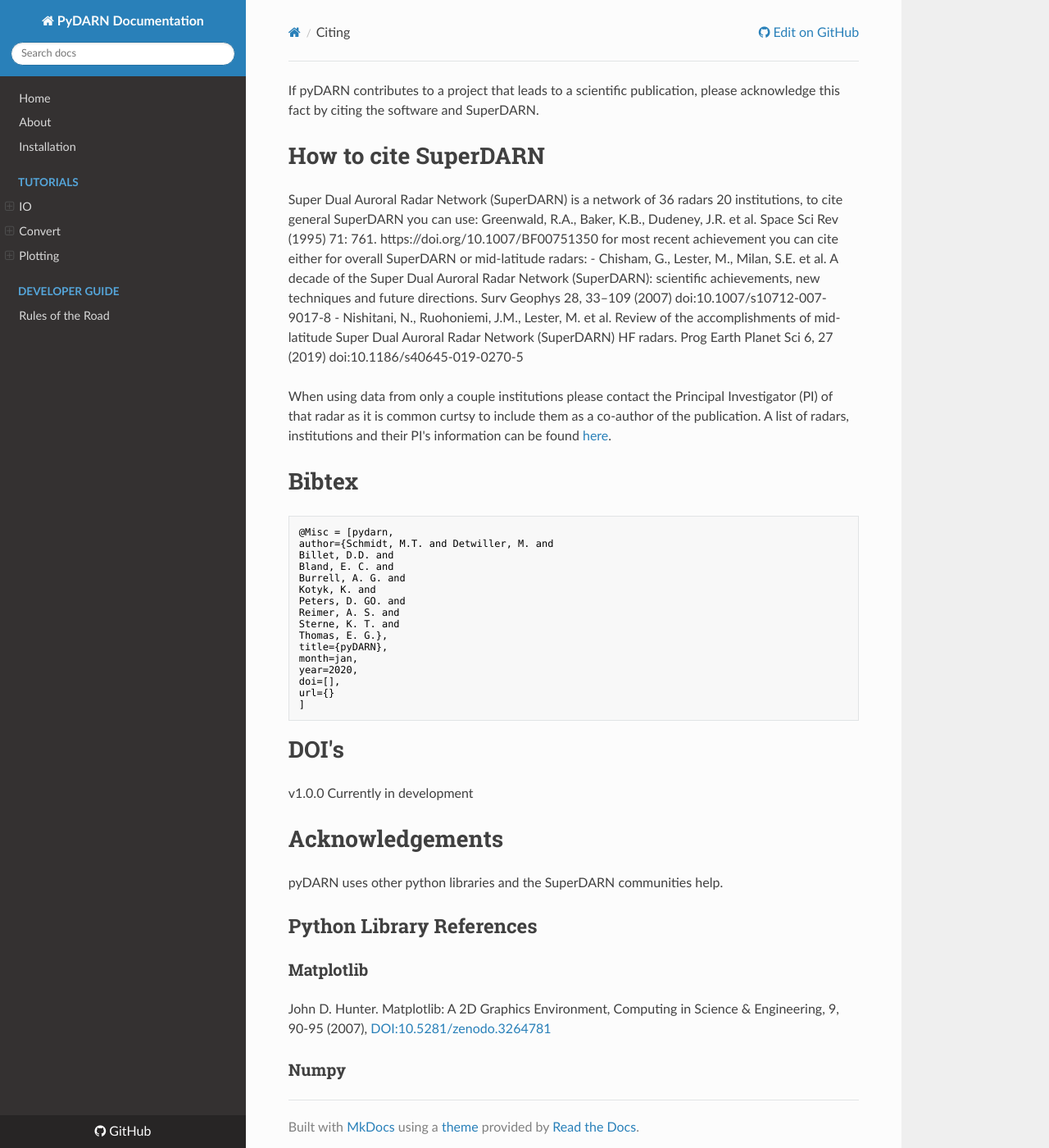
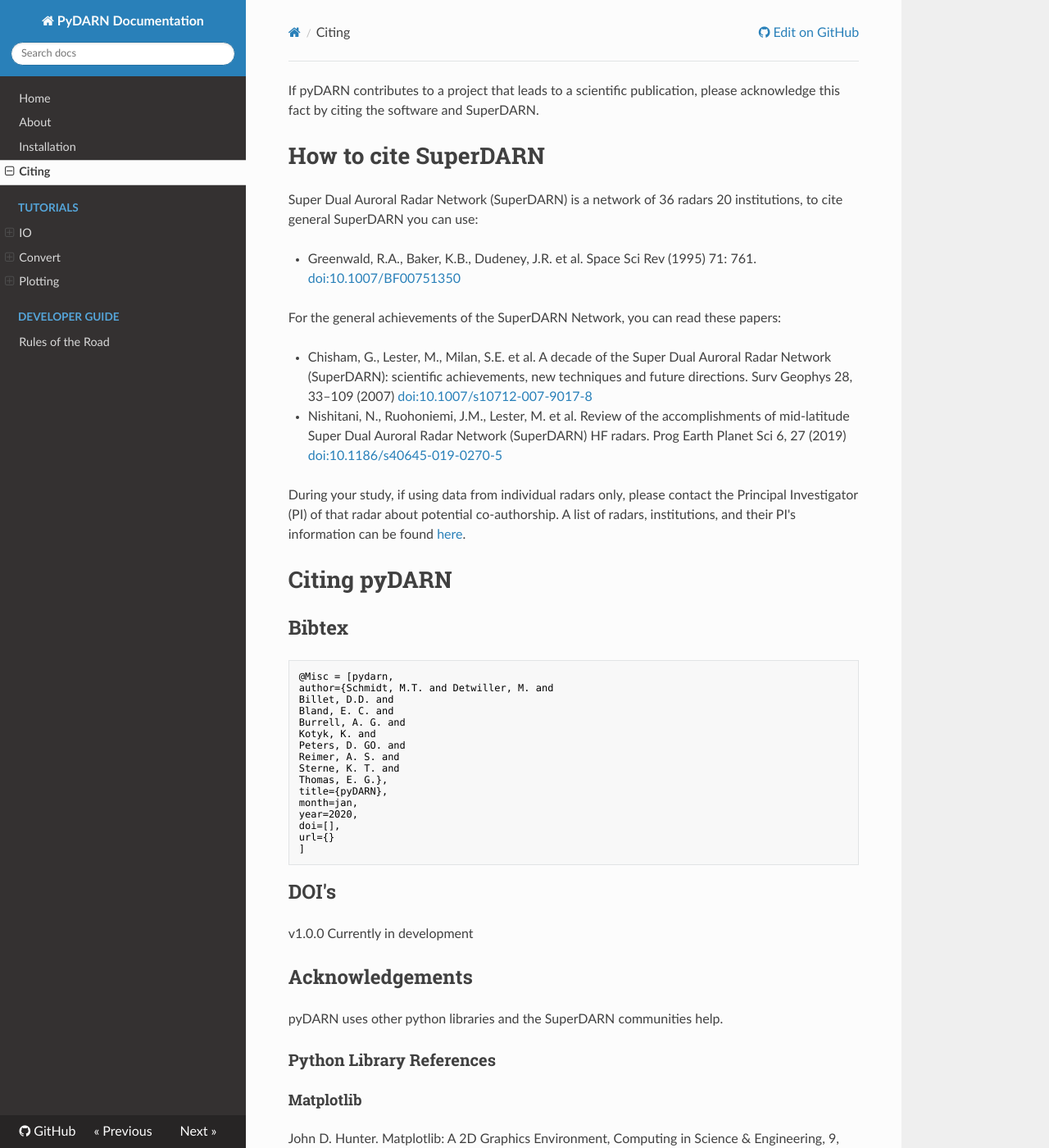
Before and after one commit to SuperDARN/pydarn, an MkDocs documentation site: the page built from docs/user/citing.md, in a window 1280 px wide and 1400 px high. Shown: the whole window at 82% size. Built offline with MkDocs 1.6.1, drawn with Linux system fonts in a browser that asks for light colours; nearby versions of some CDN libraries; some of the changed text lies outside the part shown.

Commit message:
Typos and adding to readthedocs

````diff
--- a/docs/user/citing.md
+++ b/docs/user/citing.md
@@ -2,16 +2,21 @@
 
 # How to cite SuperDARN
 
-Super Dual Auroral Radar Network (SuperDARN) is a network of 36 radars 20 institutions, to cite general SuperDARN you can use: Greenwald, R.A., Baker, K.B., Dudeney, J.R. et al. Space Sci Rev (1995) 71: 761. https://doi.org/10.1007/BF00751350
-for most recent achievement you can cite either for overall SuperDARN or mid-latitude radars:
-  - Chisham, G., Lester, M., Milan, S.E. et al. A decade of the Super Dual Auroral Radar Network (SuperDARN): scientific achievements, new techniques and future directions. Surv Geophys 28, 33–109 (2007) doi:10.1007/s10712-007-9017-8
-  - Nishitani, N., Ruohoniemi, J.M., Lester, M. et al. Review of the accomplishments of mid-latitude Super Dual Auroral Radar Network (SuperDARN) HF radars. Prog Earth Planet Sci 6, 27 (2019) doi:10.1186/s40645-019-0270-5
+Super Dual Auroral Radar Network (SuperDARN) is a network of 36 radars 20 institutions, to cite general SuperDARN you can use:
 
-When using data from only a couple institutions please contact the Principal Investigator (PI) of that radar as it is common curtsy to include them as a co-author of the publication.
-A list of radars, institutions and their PI's information can be found [here](http://vt.superdarn.org/tiki-index.php?page=Radar+Overview).
+- Greenwald, R.A., Baker, K.B., Dudeney, J.R. et al. Space Sci Rev (1995) 71: 761. [doi:10.1007/BF00751350](https://doi.org/10.1007/BF00751350)
 
+For the general achievements of the SuperDARN Network, you can read these papers:
 
-# Bibtex
+- Chisham, G., Lester, M., Milan, S.E. et al. A decade of the Super Dual Auroral Radar Network (SuperDARN): scientific achievements, new techniques and future directions. Surv Geophys 28, 33–109 (2007) [doi:10.1007/s10712-007-9017-8](https://link.springer.com/article/10.1007/s10712-007-9017-8)
+- Nishitani, N., Ruohoniemi, J.M., Lester, M. et al. Review of the accomplishments of mid-latitude Super Dual Auroral Radar Network (SuperDARN) HF radars. Prog Earth Planet Sci 6, 27 (2019) [doi:10.1186/s40645-019-0270-5](https://progearthplanetsci.springeropen.com/articles/10.1186/s40645-019-0270-5)
+
+During your study, if using data from individual radars only, please contact the Principal Investigator (PI) of that radar about potential co-authorship.
+A list of radars, institutions, and their PI's information can be found [here](http://vt.superdarn.org/tiki-index.php?page=Radar+Overview).
+
+# Citing pyDARN
+
+## Bibtex
 
 ```latex
 @Misc = [pydarn,
@@ -32,18 +37,26 @@
 ]
 ```
 
-# DOI's
+## DOI's
 
 v1.0.0
 Currently in development
 
-# Acknowledgements
+## Acknowledgements
 
 pyDARN uses other python libraries and the SuperDARN communities help.
 
-## Python Library References
+### Python Library References
 
-### Matplotlib
+#### Matplotlib
 John D. Hunter. Matplotlib: A 2D Graphics Environment, Computing in Science & Engineering, 9, 90-95 (2007), [DOI:10.5281/zenodo.3264781](https://zenodo.org/record/3264781)
 
-### Numpy
+#### Numpy
+Stéfan van der Walt, S. Chris Colbert and Gaël Varoquaux. The NumPy Array: A Structure for Efficient Numerical Computation, Computing in Science & Engineering, 13, 22-30 (2011), [DOI:10.1109/MCSE.2011.37](https://ieeexplore.ieee.org/document/5725236)
+
+#### Cython
+Stefan Behnel, Robert Bradshaw, Craig Citro, Lisandro Dalcin, Dag Sverre Seljebotn and Kurt Smith. Cython: The Best of Both Worlds, Computing in Science and Engineering, 13, 31-39 (2011), [DOI:10.1109/MCSE.2010.118](https://ieeexplore.ieee.org/document/5582062)
+
+#### H5PY
+
+A. Collette, Python and HDF5, O'Reilly (2014) (http://shop.oreilly.com/product/0636920030249.do)
--- a/mkdocs.yml
+++ b/mkdocs.yml
@@ -10,6 +10,7 @@
     - Home: index.md
     - About: about.md
     - Installation: user/install.md
+    - Citing: user/citing.md
     - Tutorials:
         - IO:
             - Read SuperDARN files: user/SDarnRead.md
````
Also changed, not shown: docs/index.md (+1 -0 lines).
